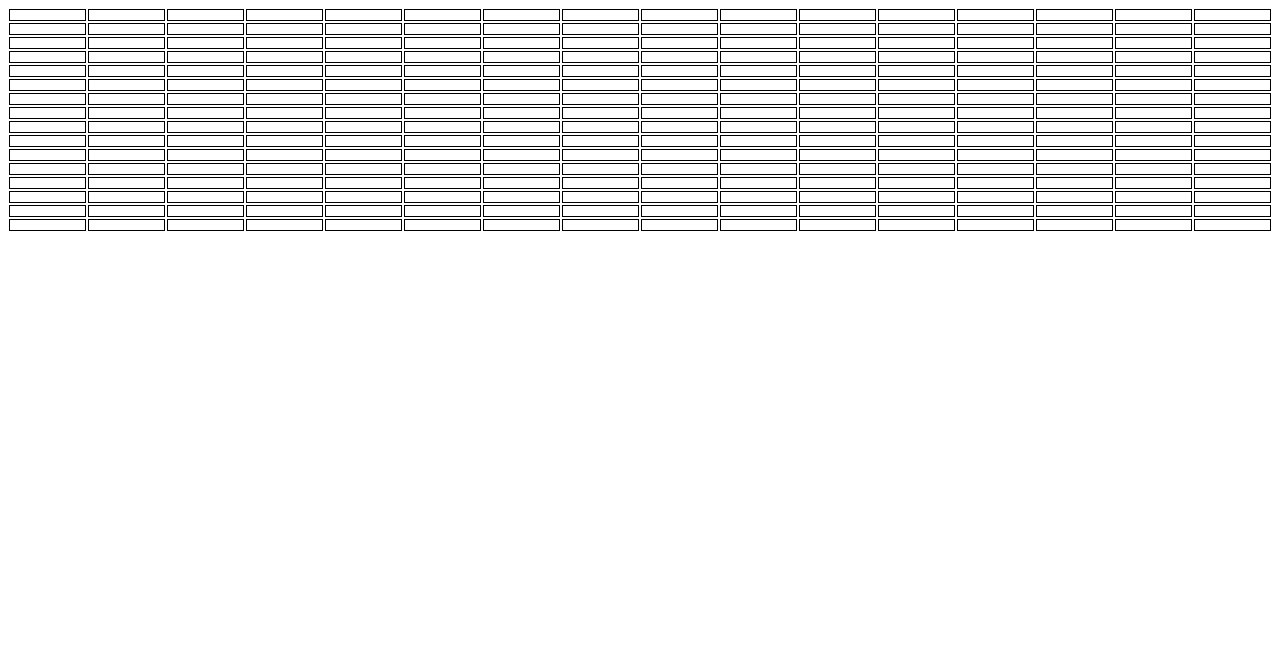
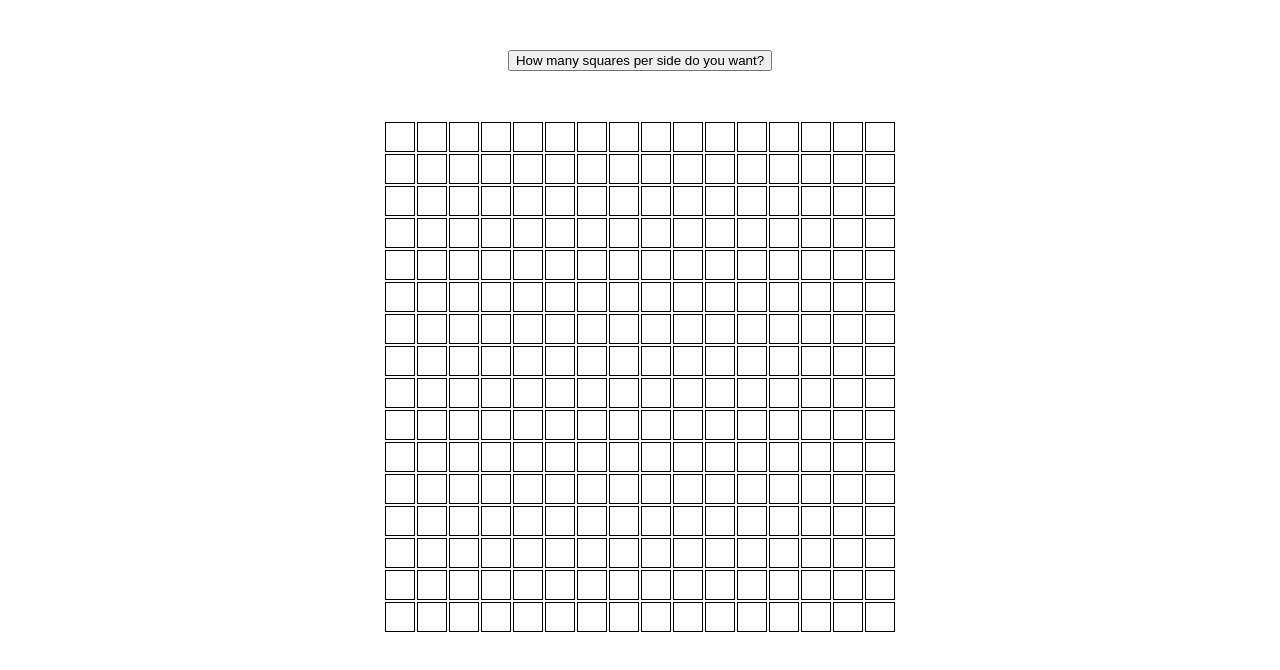
Before and after one commit to KinzCheetah24/Etch-a-Sketch, a plain HTML site: page index.html in a window 1280 px wide. Drawn offline with Linux system fonts and the light colour scheme.

Commit message:
Introduce number of squares feature added
The user can introduce the number of squares per side it wants, and  the logic for that and the styling were also added

```diff
--- a/index.html
+++ b/index.html
@@ -7,7 +7,7 @@
     <title>Etch A Sketch</title>
 </head>
 <body>
-
+    <button>How many squares per side do you want?</button>
 </body>
 
 <script src="script.js"></script>
--- a/script.js
+++ b/script.js
@@ -1,22 +1,40 @@
 const body = document.querySelector("body");
+
+const btn = document.querySelector("button");
 
 // The container were the grid is going to be
 const grid = document.createElement("div");
 grid.className = "container";
 body.appendChild(grid);
 
-const columns = 16;
-const rows = 16;
+let numberSquaresPerSide = 16;
 
-// Create a grid of 16x16 square divs
-for (let i = 0 ; i < columns ; i++) {
+createGrid(numberSquaresPerSide);
+
+btn.addEventListener("click", () => {
+    do {
+        numberSquaresPerSide = window.prompt("Enter a number (1 - 100)");
+    } while (numberSquaresPerSide > 100);
+
+    console.log(grid.childElementCount);
+
+    for (let i = 0, numberOfChilds = grid.childElementCount ; i < numberOfChilds ; i++) {
+        grid.lastChild.remove();
+    }
+
+    createGrid(numberSquaresPerSide);
+});
+
+function createGrid(squaresPerSide) {
+    for (let i = 0 ; i < squaresPerSide ; i++) {
         let rowsDiv = document.createElement("div");
         rowsDiv.className = "rowDiv";
-    grid.appendChild(rowsDiv);
-    for (let j = 0 ; j < rows ; j++) {
+        for (let j = 0 ; j < squaresPerSide ; j++) {
             let columnsDiv = document.createElement("div");
             columnsDiv.className = "gridDiv";
             rowsDiv.appendChild(columnsDiv);
             columnsDiv.addEventListener("mousemove", () => {columnsDiv.style.backgroundColor = "blue"});
         }
+        grid.appendChild(rowsDiv);
     }
+}
--- a/style.css
+++ b/style.css
@@ -1,11 +1,23 @@
+button {
+    display: block;
+    margin: 50px auto;
+}
+
+.container {
+    width: 40vw;
+    height: 40vh;
+
+    margin: auto;
+}
+
 .rowDiv {
     display: flex;
 }
 
 .gridDiv {
-    width: 10px;
-    height: 10px;
     flex: 1;
+
+    aspect-ratio: 1;
 
     margin: 1px;
 
```
Lines whose indentation alone changed are shown as unchanged.
